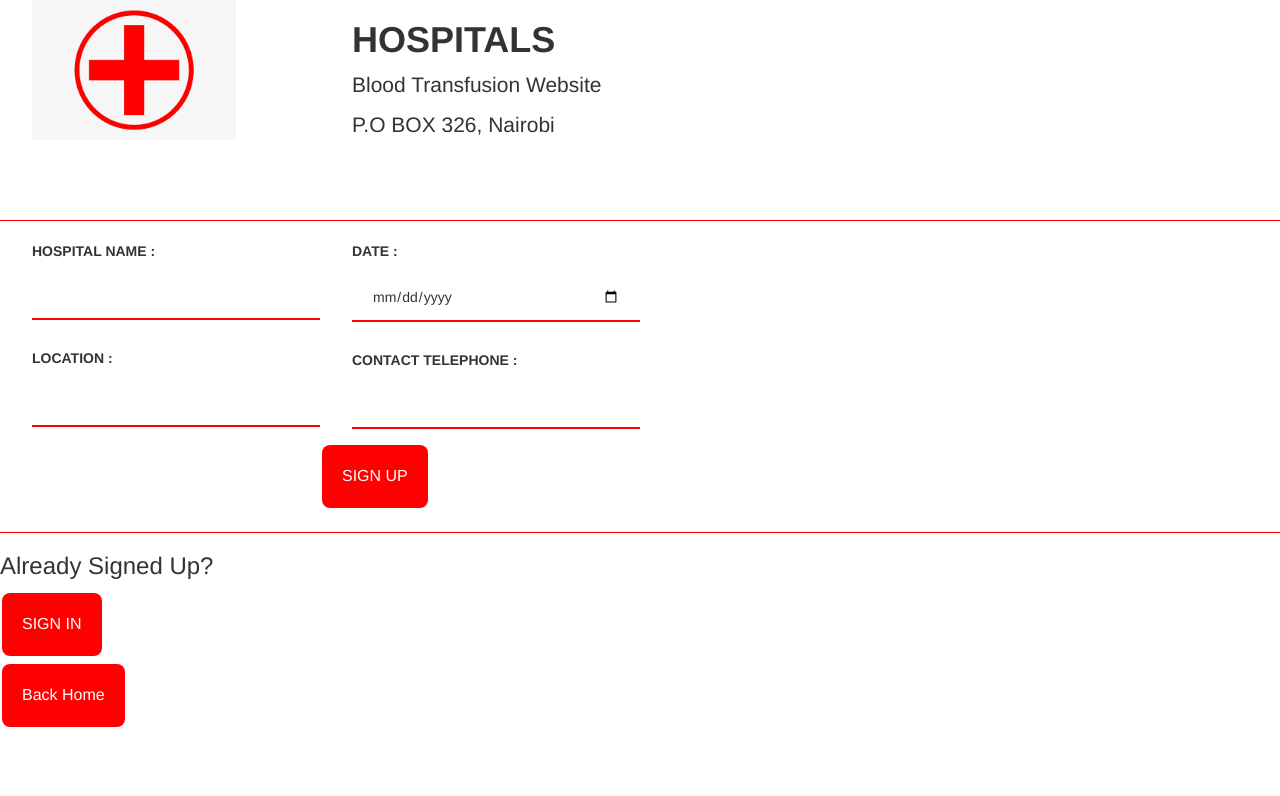
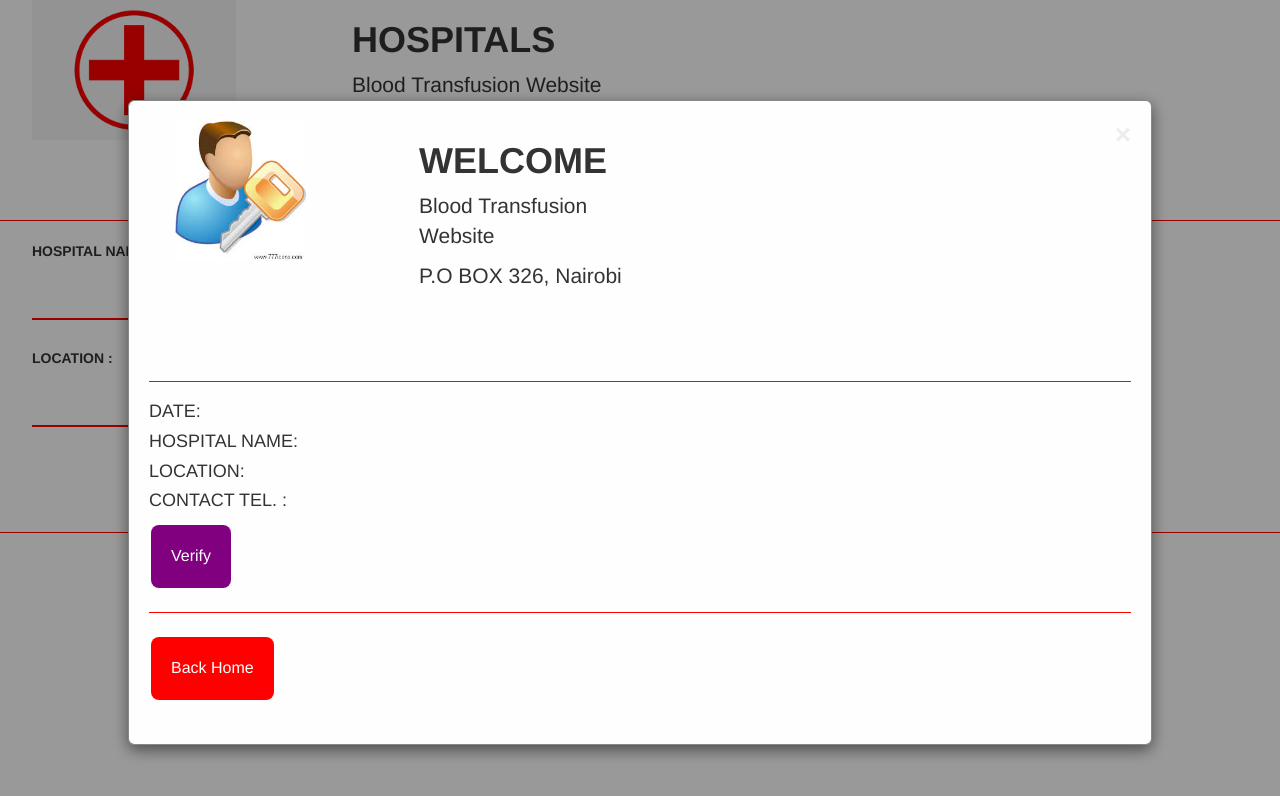
Before and after one commit to memetibryan/hospital-blood-transfusion-system, a plain HTML site: page html/hospital.html in a window 1280 px wide. Both pictures are taken after a click on the button "SIGN UP". Drawn offline with nearby package versions, Linux system fonts and the light colour scheme.

Commit message:
fully implemented the hospital display modal

```diff
--- a/css/hospital.css
+++ b/css/hospital.css
@@ -1,6 +1,10 @@
 #main{
   width:50%;
   height:25vh;
+}
+#main1{
+  width: 50%;
+  height: 30vh;
 }
 .left-column{
   float:left;
@@ -45,3 +49,42 @@
 p{
   font-size: 150%;
 }
+
+/* The Modal (background) */
+.modal {
+  display: none; /* Hidden by default */
+  position: fixed; /* Stay in place */
+  z-index: 1; /* Sit on top */
+  padding-top: 100px; /* Location of the box */
+  left: 0;
+  top: 0;
+  width: 100%; /* Full width */
+  height: 100%; /* Full height */
+  overflow: auto; /* Enable scroll if needed */
+  background-color: rgb(0,0,0); /* Fallback color */
+  background-color: rgba(0,0,0,0.4); /* Black w/ opacity */
+}
+
+/* Modal Content */
+.modal-content {
+  background-color: #fefefe;
+  margin: auto;
+  padding: 20px;
+  border: 1px solid #888;
+  width: 80%;
+}
+
+/* The Close Button */
+.close {
+  color: #aaaaaa;
+  float: right;
+  font-size: 28px;
+  font-weight: bold;
+}
+
+.close:hover,
+.close:focus {
+  color: #000;
+  text-decoration: none;
+  cursor: pointer;
+}
--- a/html/hospital.html
+++ b/html/hospital.html
@@ -37,7 +37,7 @@
           <input type="text" required="Yes" id="fname">
           <br><br>
           <label for="lname">LOCATION :</label>
-          <input type="number" required="Yes" id="amount">
+          <input type="text" required="Yes" id="location">
           <br><br>
         </form>
       </div>
@@ -47,19 +47,77 @@
           <input type="date" required="Yes" id="fdate">
           <br><br>
           <label for="lname">CONTACT TELEPHONE :</label>
-          <input type="number" required="Yes" id="acc">
+          <input type="number" required="Yes" id="telephone">
           <br>
         </form>
       </div>
     </div>
 
-  <button type="button" onclick="signUp()">SIGN UP</button>
+  <button id="myBtn" type="button">SIGN UP</button>
   <hr>
 
-  <div id="display">
-      <h3>Already Signed Up?</h3>
-    <button type="button" onclick="signIn()">SIGN IN</button><br>
-    <button type="button" onclick="home()">Back Home</button><br><br>
+    <!-- The Modal -->
+  <div id="myModal" class="modal">
+
+  <!-- Modal content -->
+  <div class="modal-content">
+    <span class="close">&times;</span>
+
+      <div id="main1">
+        <div class="left-column">
+          <img src="../images/images.jpeg" height="140px">
+        </div>
+        <div class="right-column">
+          <h1><strong>WELCOME</strong></h1>
+          <p>Blood Transfusion Website</p>
+          <p>P.O BOX 326, Nairobi</p>
+        </div>
+      </div>
+      <hr>
+        <div id="display">
+        <h4>DATE: <p id="ldate" style="font-weight: 1000;"></p></h2>
+        <h4>HOSPITAL NAME: <p id="name" style="font-weight: 1000;"></p></h2>
+        <h4>LOCATION: <p id="llocation" style="font-weight: 1000;"></p></h2>
+        <h4>CONTACT TEL. : <p id="ltell" style="font-weight: 1000;"></p></h2>
+        <button type="button" style="background-color: purple;">Verify</button><br>
+  </div>
+      <hr>
+
+        <div id="home">
+          <button type="button" onclick="home()">Back Home</button><br><br>
+        </div>
   </div>
   <body/>
+<script>
+  // Get the modal
+    var modal = document.getElementById("myModal");
+
+  // Get the button that opens the modal
+    var btn = document.getElementById("myBtn");
+
+  // Get the <span> element that closes the modal
+    var span = document.getElementsByClassName("close")[0];
+
+  // When the user clicks the button, open the modal
+    btn.onclick = function() {
+    modal.style.display = "block";
+
+    document.getElementById("ldate").innerHTML = document.getElementById("fdate").value;
+    document.getElementById("name").innerHTML = document.getElementById("fname").value;
+    document.getElementById('llocation').innerHTML = document.getElementById('location').value;
+    document.getElementById("ltell").innerHTML = document.getElementById("telephone").value;
+    }
+
+  // When the user clicks on <span> (x), close the modal
+    span.onclick = function() {
+    modal.style.display = "none";
+    }
+
+  // When the user clicks anywhere outside of the modal, close it
+    window.onclick = function(event) {
+    if (event.target == modal) {
+      modal.style.display = "none";
+    }
+  }
+</script>
 </html>
```
